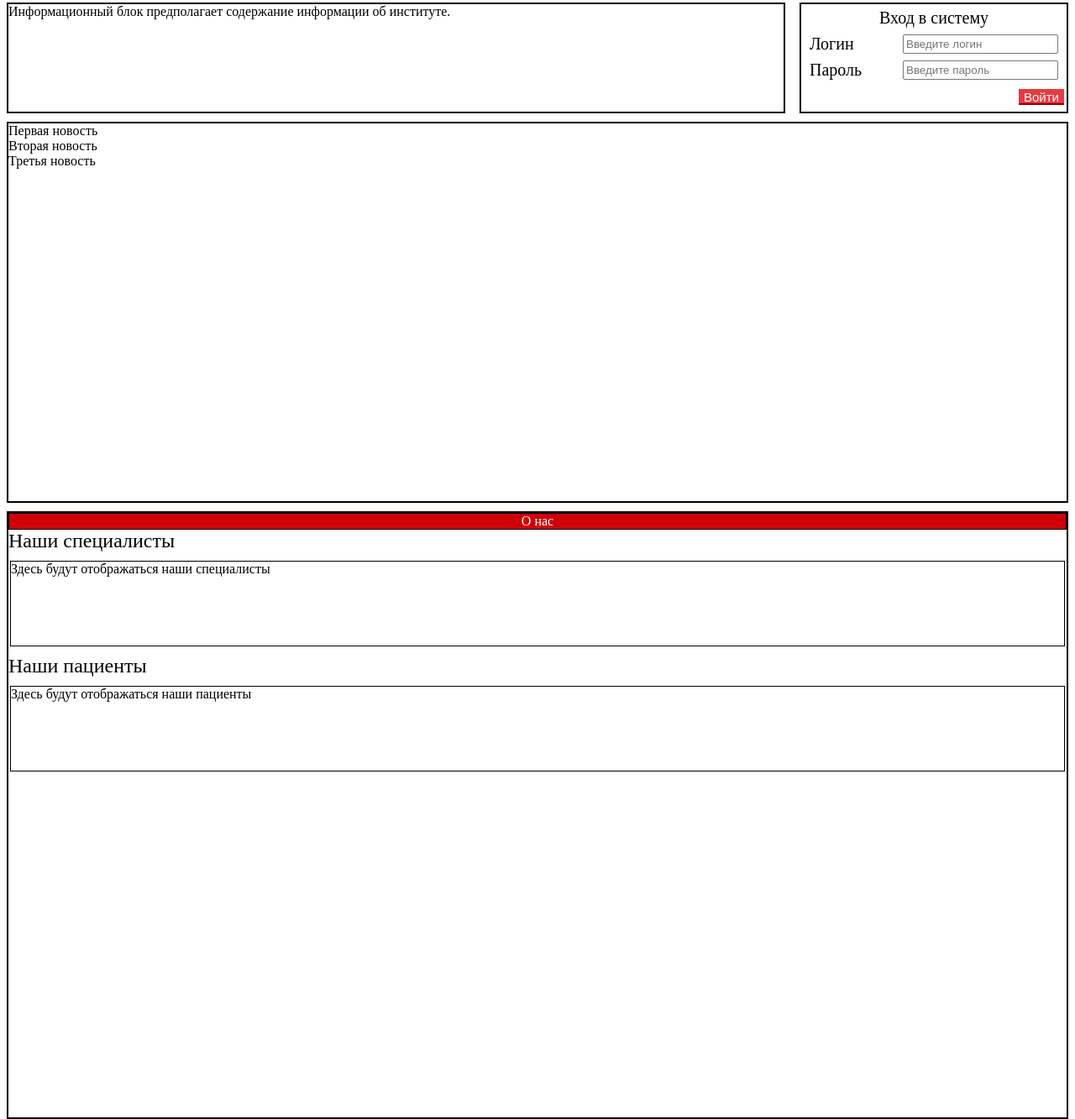
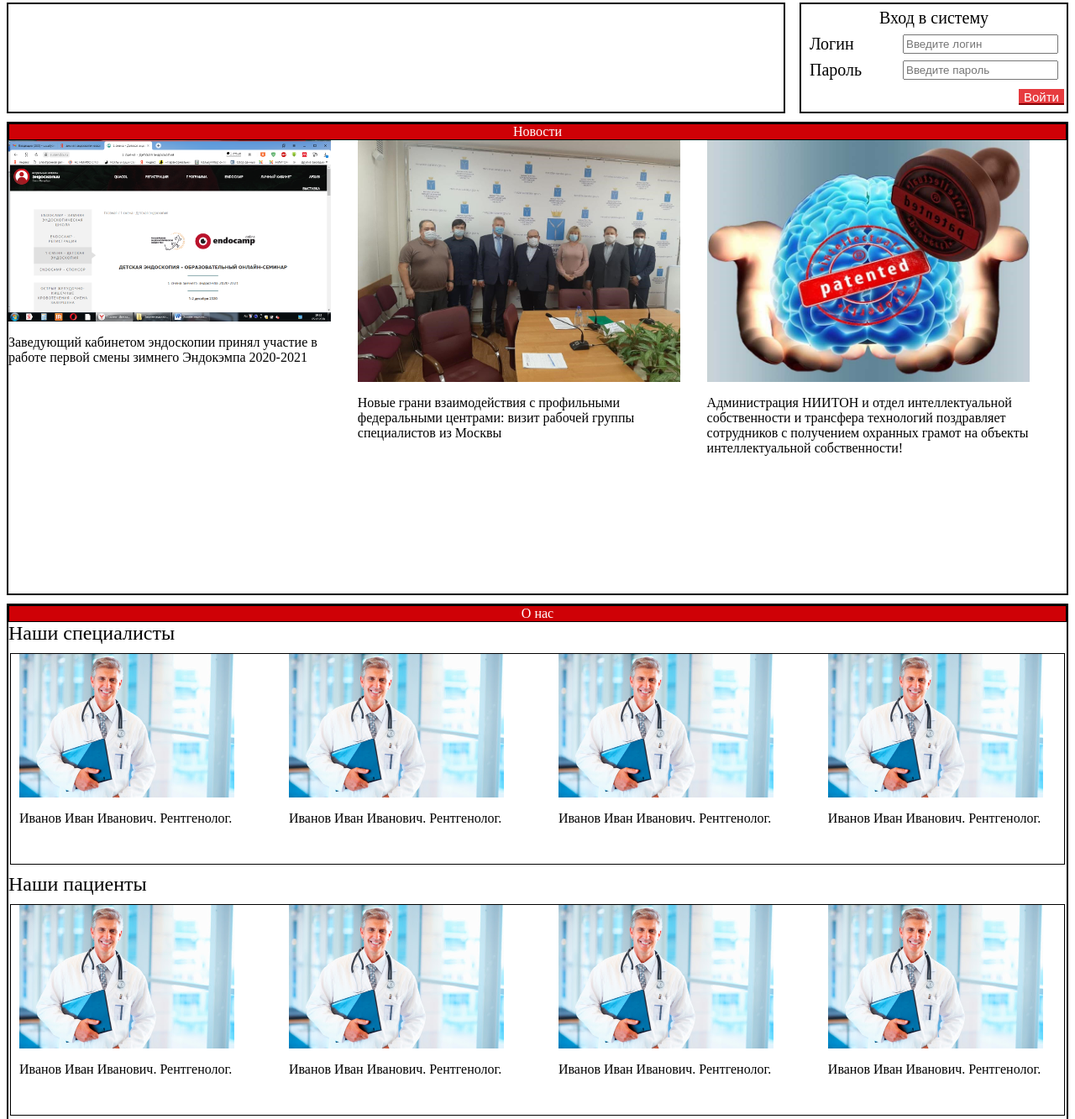
Before and after one commit to Brainiack5/Prototype, a plain HTML site: page index.html in a window 1280 px wide. Shown: the part 42-1375 px from the top of the page at 84% size. Drawn offline with Linux system fonts and the light colour scheme.

Commit message:
Added some content on landing page

```diff
--- a/css/style.css
+++ b/css/style.css
@@ -58,6 +58,7 @@ a{
     justify-content: space-between;
 }
 .info {
+    display: flex;
     border-width: 2px;
     border-style: solid;
     border-color: black;
@@ -92,14 +93,25 @@ a{
     padding-right: 10px;
 }
 .news {
-    height: 450px;
+    display: flex;
+    height: 70vh;
     margin-top: 10px;
     border-width: 2px;
     border-style: solid;
     border-color: black;
     flex: 0 0 100%;
+    flex-direction: column;
+}
+.news-row{
+    display: flex;
 }
 .news_item {
+    display: flex;
+    flex-direction: column;
+    flex: 0 0 33%;
+}
+.news_item img{
+    width: 30vw;
 }
 .user-info{
     display: flex;
@@ -116,6 +128,7 @@ a{
 }
 .title-row_center{
     justify-content: center;
+
 }
 .info-row{
     border-width: 1px;
@@ -144,11 +157,22 @@ a{
     font-size: x-large;
 }
 .about__list{
-    height: 100px;
+    display: flex;
+    height: 250px;
     border-style: solid;
     border-color: black;
     border-width: 1px;
     margin: 10px 2px 10px 2px;
+}
+.about__list-item{
+    display: flex;
+    flex-direction: column;
+    flex: 0 0 24%;
+    margin-left: 10px;
+    margin-right: 10px;
+}
+.about__list-item img{
+    width: 20vw;
 }
 .ask{
     margin-top: 10px;
--- a/index.html
+++ b/index.html
@@ -17,7 +17,9 @@
         </div>
         <div class="main-row">
             <div class="info">
-                <div class="info__item">Информационный блок предполагает содержание информации об институте.</div>
+                <div class="info__item"></div>
+                <div class="info__item"></div>
+                <div class="info__item"></div>
             </div>
             <div class="login">
                 <div class="login__title">Вход в систему</div>
@@ -34,21 +36,63 @@
                 </form>
             </div>
         </div>
-        <div class="news" id="news">
-            <div class="news_item">Первая новость</div>
-            <div class="news_item">Вторая новость</div>
-            <div class="news_item">Третья новость</div>
+        <div class="news" >
+            <div id="news" class="title-row title-row_center">Новости</div>
+            <div class="news-row">
+                <div class="news_item">
+                    <img src="img/news-03.png" alt="">
+                    <p>Заведующий кабинетом эндоскопии принял участие в работе первой смены зимнего Эндокэмпа 2020-2021</p>
+                </div>
+                <div class="news_item">
+                    <img src="img/news-01.jpg" alt="">
+                    <p>Новые грани взаимодействия с профильными федеральными центрами: визит рабочей группы специалистов из Москвы</p>
+                </div>
+                <div class="news_item">
+                    <img src="img/news-02.jpg" alt="">
+                    <p>Администрация НИИТОН и отдел интеллектуальной собственности и трансфера технологий поздравляет сотрудников с получением охранных грамот на объекты интеллектуальной собственности!</p>
+                </div>
+            </div>
         </div>
         <div class="about" id="about">
             <div class="about__row">
                 <div class="title-row title-row_center">О нас</div>
                 <div class="about__title">Наши специалисты</div>
                 <div class="about__list">
-                    Здесь будут отображаться наши специалисты
+                    <div class="about__list-item">
+                        <img src="img/doctor-01.jpg" alt="">
+                        <p>Иванов Иван Иванович. Рентгенолог.</p>
+                    </div>
+                    <div class="about__list-item">
+                        <img src="img/doctor-01.jpg" alt="">
+                        <p>Иванов Иван Иванович. Рентгенолог.</p>
+                    </div>
+                    <div class="about__list-item">
+                        <img src="img/doctor-01.jpg" alt="">
+                        <p>Иванов Иван Иванович. Рентгенолог.</p>
+                    </div>
+                    <div class="about__list-item">
+                        <img src="img/doctor-01.jpg" alt="">
+                        <p>Иванов Иван Иванович. Рентгенолог.</p>
+                    </div>
                 </div>
                 <div class="about__title">Наши пациенты</div>
                 <div class="about__list">
-                    Здесь будут отображаться наши пациенты
+                    <div class="about__list-item">
+                        <img src="img/doctor-01.jpg" alt="">
+                        <p>Иванов Иван Иванович. Рентгенолог.</p>
+                    </div>
+                    <div class="about__list-item">
+                        <img src="img/doctor-01.jpg" alt="">
+                        <p>Иванов Иван Иванович. Рентгенолог.</p>
+                    </div>
+                    <div class="about__list-item">
+                        <img src="img/doctor-01.jpg" alt="">
+                        <p>Иванов Иван Иванович. Рентгенолог.</p>
+                    </div>
+                    <div class="about__list-item">
+                        <img src="img/doctor-01.jpg" alt="">
+                        <p>Иванов Иван Иванович. Рентгенолог.</p>
+                    </div>
                 </div>
             </div>
         </div>
```
Also changed, not shown: img/doctor-01.jpg (added), img/doctor-02.png (added), img/news-01.jpg (added), img/news-02.jpg (added), img/news-03.png (added).
